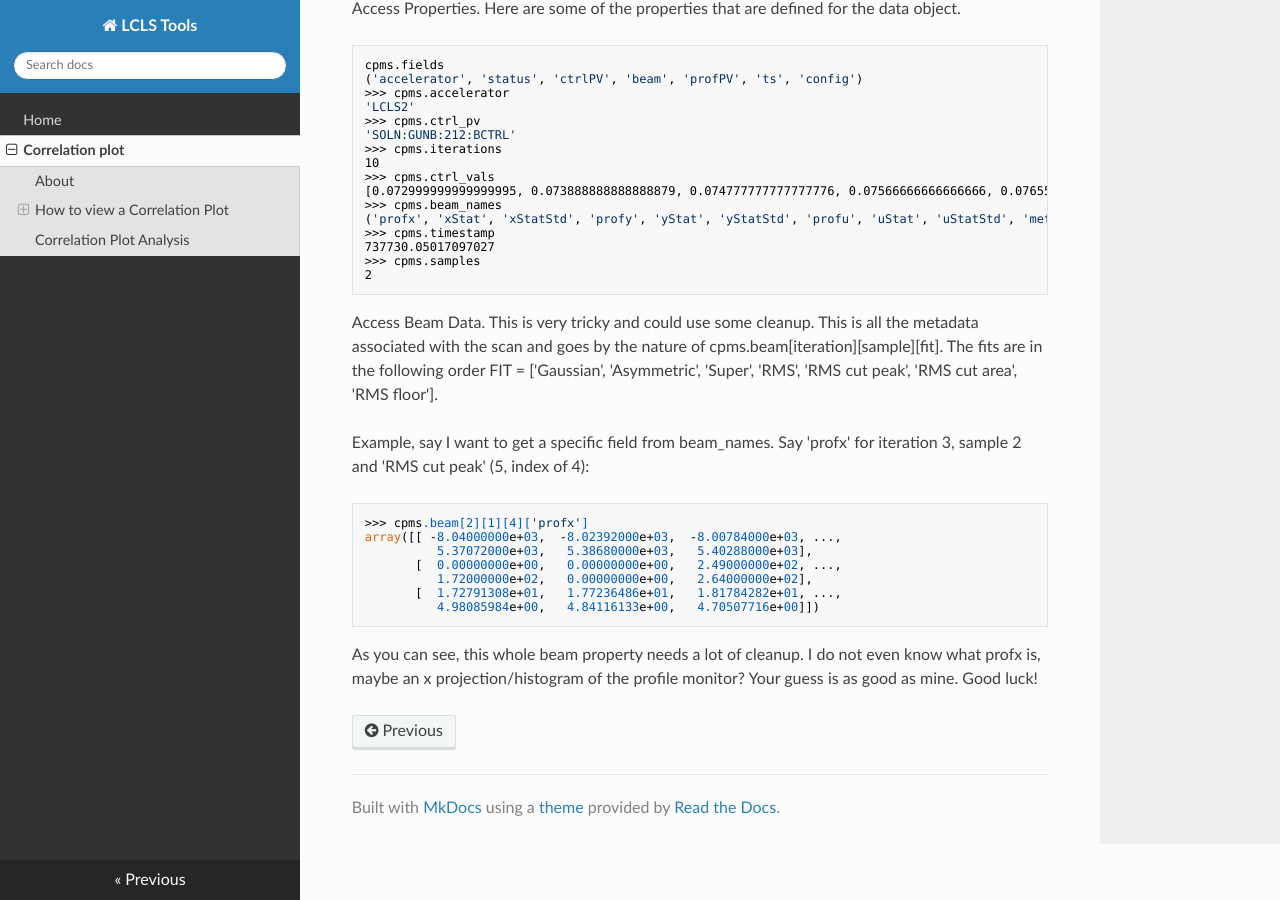
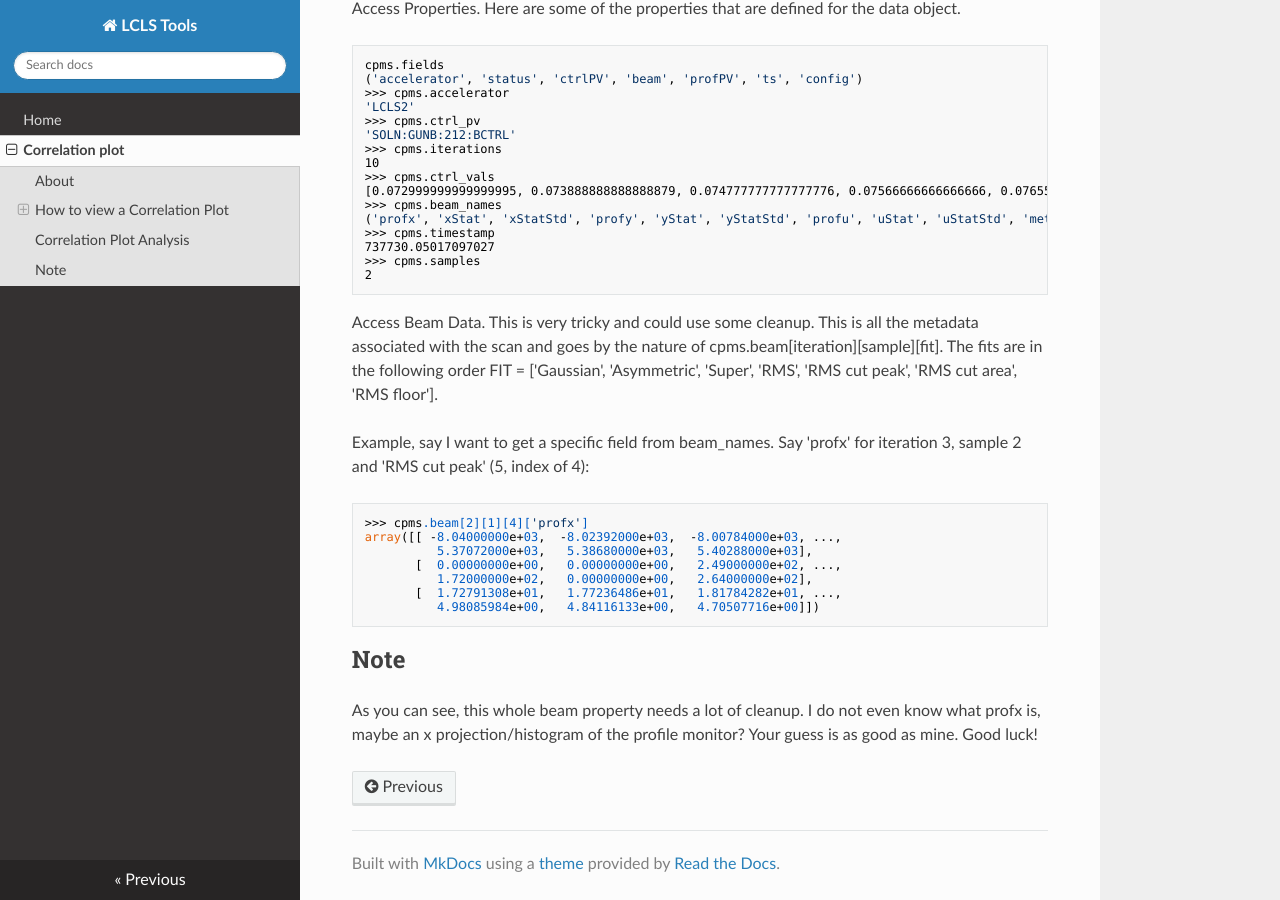
Before and after one commit to slaclab/lcls-tools, an MkDocs documentation site: the page built from docs/Correlation_Plot.md, in a window 1280 px wide and 900 px high, scrolled down 1125 px. Built offline with MkDocs 1.6.1, drawn with Linux system fonts in a browser that asks for light colours; nearby versions of some CDN libraries.

Commit message:
Small text fix

````diff
--- a/docs/Correlation_Plot.md
+++ b/docs/Correlation_Plot.md
@@ -67,4 +67,5 @@
           4.98085984e+00,   4.84116133e+00,   4.70507716e+00]])
 ```
 
+## Note
 As you can see, this whole beam property needs a lot of cleanup.  I do not even know what profx is, maybe an x projection/histogram of the profile monitor?  Your guess is as good as mine.  Good luck!
````
